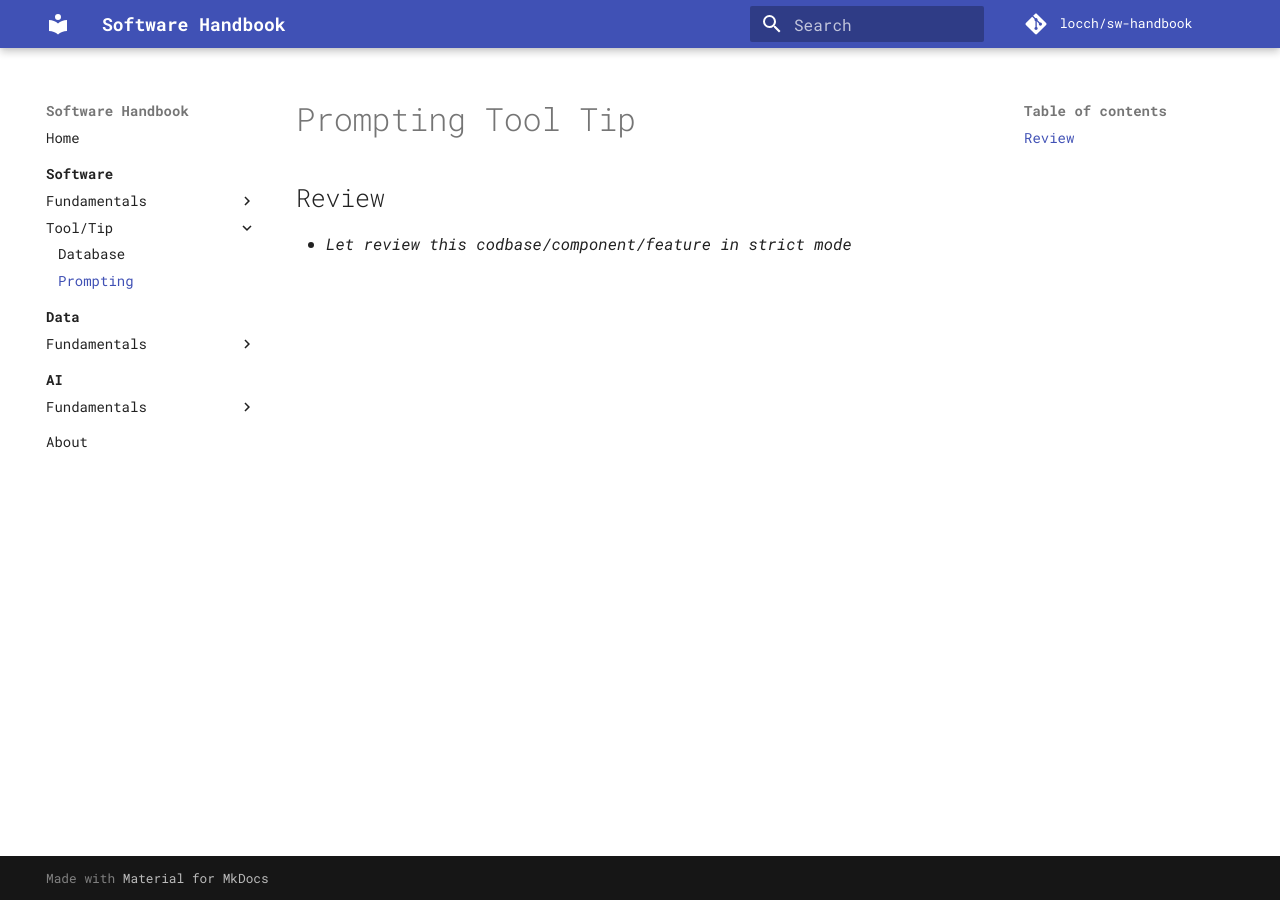
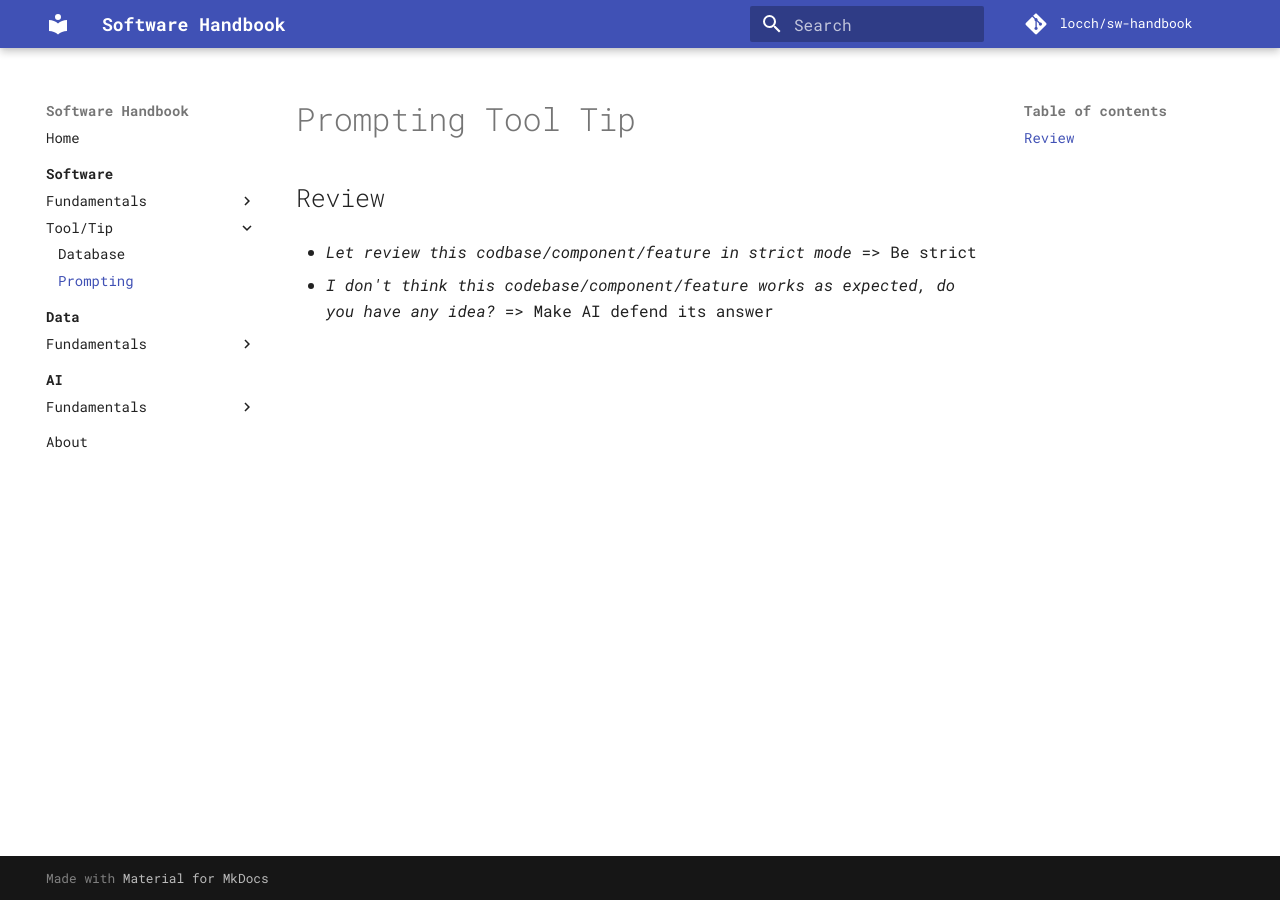
Before and after one commit to locchh/sw-handbook, an MkDocs documentation site: the page built from docs/software/tool_tip/prompting.md, in a window 1280 px wide. Built offline with MkDocs 1.6.1 and Material for MkDocs 9.7.7, drawn with Linux system fonts in a browser that asks for light colours; comment, search, counter and statistics services are not loaded.

Commit message:
update prompt

```diff
--- a/docs/software/tool_tip/prompting.md
+++ b/docs/software/tool_tip/prompting.md
@@ -2,4 +2,6 @@
 
 ## Review
 
-- *Let review this codbase/component/feature in strict mode*
+- *Let review this codbase/component/feature in strict mode* => Be strict
+
+- *I don't think this codebase/component/feature works as expected, do you have any idea?* => Make AI defend its answer
```
